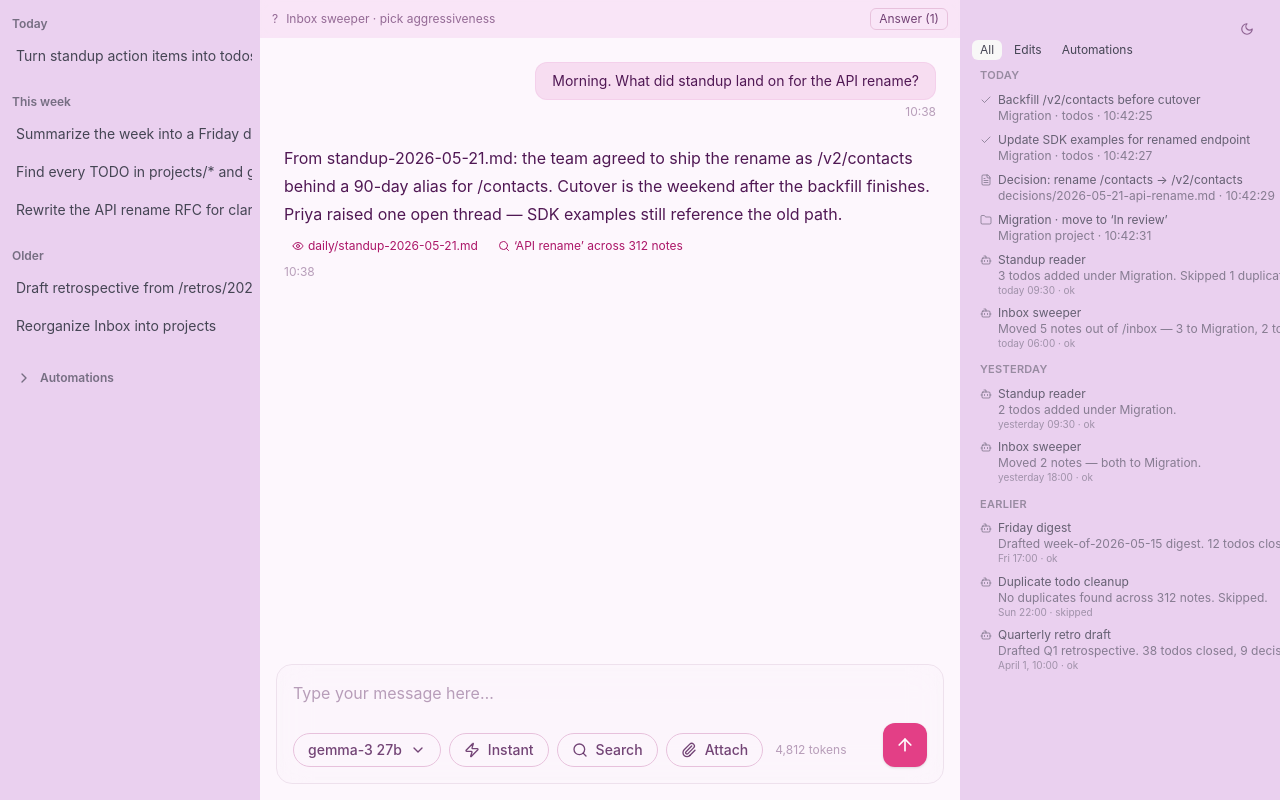
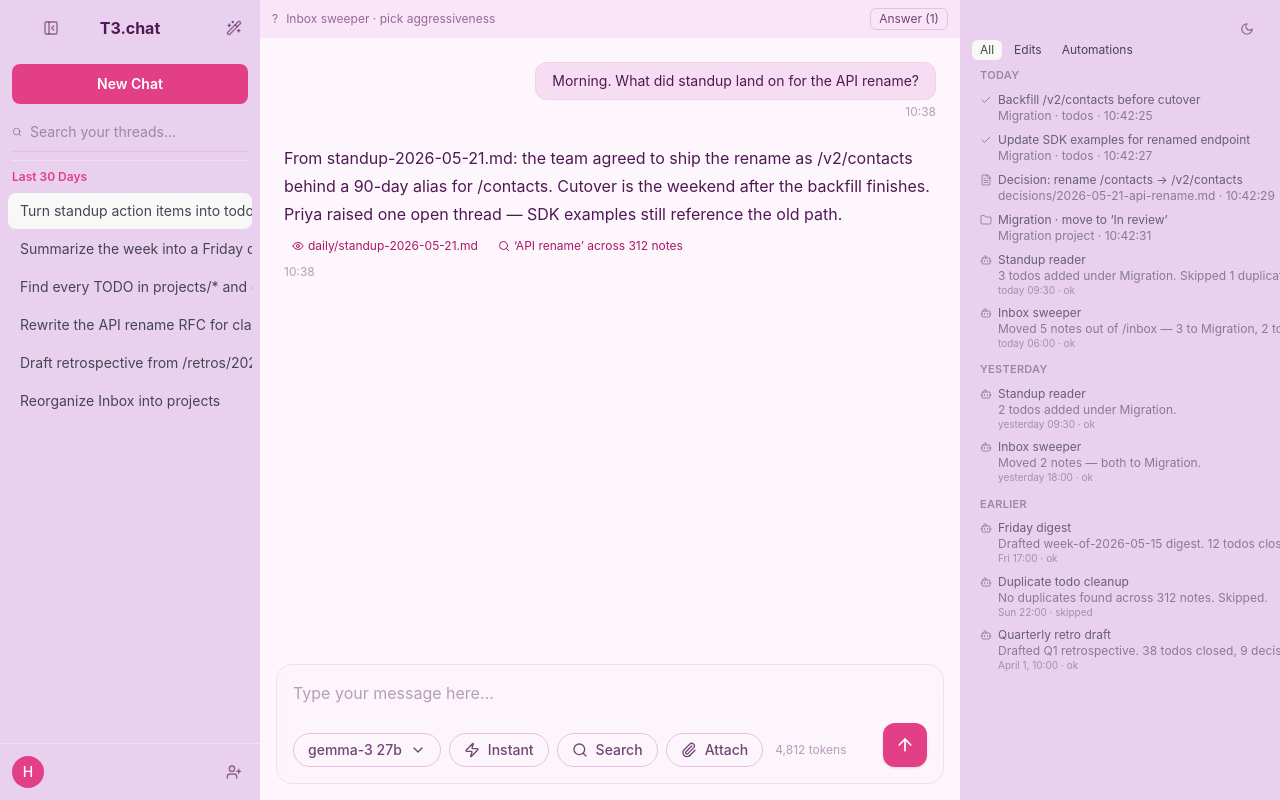
Before and after one commit to hongyilyu/inkstone, a React (Vite) app in the folder apps/web/: page / in a window 1280 px wide. Built offline with nearby package versions, Linux system fonts and the light colour scheme; a web font is replaced by a local one.

Commit message:
ui: slice-13 — rebuild sidebar to t3 layout (top bar + New Chat + search + Last 30 Days + footer)

```diff
--- a/apps/web/src/components/Sidebar.tsx
+++ b/apps/web/src/components/Sidebar.tsx
@@ -1,82 +1,76 @@
-// VISUAL ONLY — automations are out of scope per ADR-0010; rendered from mock data.
-import { ChevronRight } from "lucide-react";
-import { useState } from "react";
-import { automations, history, type RunHistoryItem } from "../data/mock.js";
+import { PanelLeftClose, Search, UserPlus, WandSparkles } from "lucide-react";
+import { history } from "../data/mock.js";
 import { cn } from "../lib/utils.js";
 import { Button } from "./ui/button.js";
 
-const today = history.slice(0, 1);
-const week = history.slice(1, 4);
-const older = history.slice(4);
-
 export function Sidebar() {
-	const [automationsOpen, setAutomationsOpen] = useState(false);
-
 	return (
 		<aside
 			aria-label="Sidebar"
-			className="flex flex-col gap-4 bg-sidebar py-3 text-sm text-sidebar-foreground"
+			className="flex h-full flex-col bg-sidebar text-sm text-sidebar-foreground"
 		>
-			<HistorySection label="Today" items={today} />
-			<HistorySection label="This week" items={week} />
-			<HistorySection label="Older" items={older} />
+			<div className="grid h-14 grid-cols-3 items-center px-3">
+				<Button variant="icon" size="icon" aria-label="Toggle sidebar">
+					<PanelLeftClose className="size-4" />
+				</Button>
+				<div className="text-center text-base font-bold text-foreground">
+					T3.chat
+				</div>
+				<Button
+					variant="icon"
+					size="icon"
+					className="justify-self-end"
+					aria-label="New thread"
+				>
+					<WandSparkles className="size-4" />
+				</Button>
+			</div>
 
-			<div className="px-2">
-				<Button
-					variant="sidebar-item"
-					size="row"
-					className="w-full text-xs font-semibold text-sidebar-foreground/70"
-					aria-expanded={automationsOpen}
-					onClick={() => setAutomationsOpen((open) => !open)}
-				>
-					<ChevronRight
-						className={cn(
-							"size-4 transition-transform",
-							automationsOpen && "rotate-90",
-						)}
-					/>
-					Automations
-				</Button>
-				{automationsOpen ? (
-					<ul className="mt-1 flex flex-col gap-0.5 pl-6">
-						{automations.map((a) => (
-							<li
-								key={a.id}
-								className="flex h-9 cursor-default items-center truncate rounded-lg px-2 py-1 text-sm text-foreground hover:bg-sidebar-accent"
-							>
-								{a.name}
-							</li>
-						))}
-					</ul>
-				) : null}
+			<button
+				type="button"
+				className="mx-3 my-2 rounded-lg bg-primary py-2.5 text-sm font-semibold text-primary-foreground hover:bg-primary/90"
+			>
+				New Chat
+			</button>
+
+			<div className="mx-3 flex h-10 items-center gap-2 border-b border-input">
+				<Search className="size-4 text-sidebar-foreground/60" />
+				<input
+					type="text"
+					aria-label="Search your threads"
+					placeholder="Search your threads…"
+					className="flex-1 bg-transparent text-sm text-sidebar-foreground placeholder:text-sidebar-foreground/50 focus:outline-none"
+				/>
 			</div>
-		</aside>
-	);
-}
 
-function HistorySection({
-	label,
-	items,
-}: {
-	label: string;
-	items: RunHistoryItem[];
-}) {
-	if (items.length === 0) return null;
-	return (
-		<div className="flex flex-col gap-0.5">
-			<div className="px-3 py-1 text-xs font-semibold text-sidebar-foreground/70">
-				{label}
+			<div className="mx-3 mt-2 border-t border-border" />
+
+			<div className="px-3 py-2 text-xs font-semibold text-primary">
+				Last 30 Days
 			</div>
-			<ul className="flex flex-col gap-0.5 px-2">
-				{items.map((item) => (
+
+			<ul className="flex flex-1 flex-col gap-0.5 px-2">
+				{history.map((item, i) => (
 					<li
 						key={item.id}
-						className="flex h-9 cursor-default items-center truncate rounded-lg px-2 py-1 text-sm hover:bg-sidebar-accent"
+						className={cn(
+							"flex h-9 cursor-default items-center truncate rounded-lg px-3 text-sm text-sidebar-foreground hover:bg-sidebar-accent",
+							i === 0 && "bg-sidebar-accent",
+						)}
 					>
 						{item.prompt}
 					</li>
 				))}
 			</ul>
-		</div>
+
+			<div className="flex items-center justify-between border-t border-border px-3 py-3">
+				<div className="flex h-8 w-8 items-center justify-center rounded-full bg-primary text-sm font-medium text-primary-foreground">
+					H
+				</div>
+				<Button variant="icon" size="icon" aria-label="Invite">
+					<UserPlus className="size-4" />
+				</Button>
+			</div>
+		</aside>
 	);
 }
```
Also changed, not shown: 2 other files (tests, documents, lock files or other folders).
